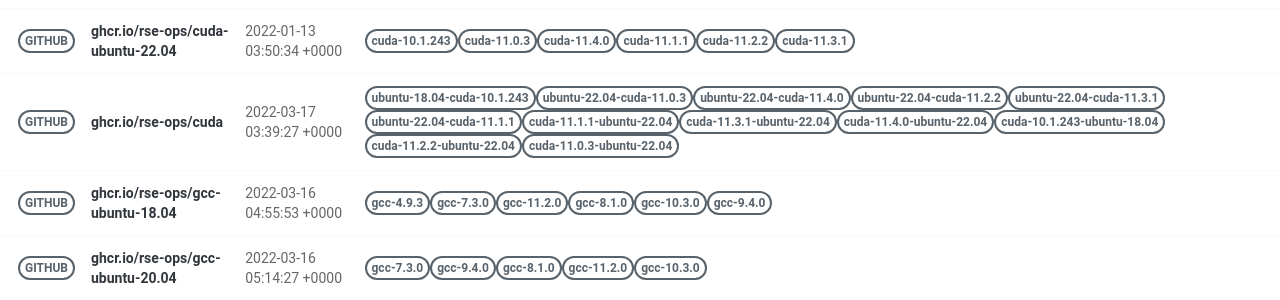
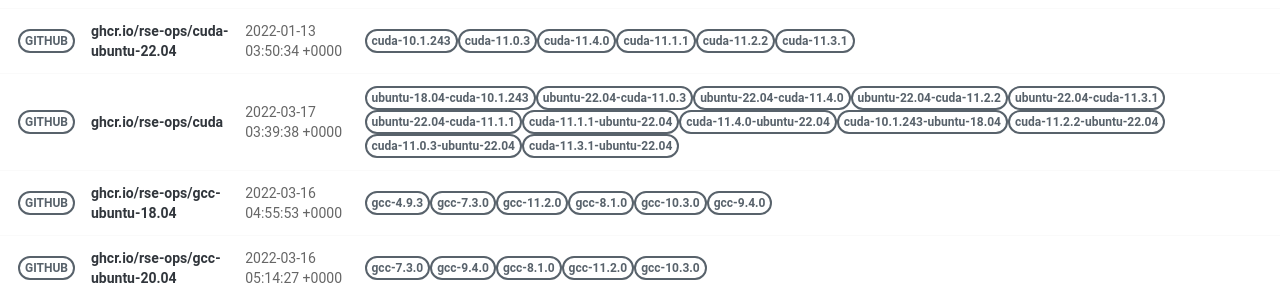
Before and after one commit to rse-ops/docker-images, a Jekyll site: the page built from pages/index.md, in a window 1280 px wide. Shown: the part 421-721 px from the top of the page. Built offline with Jekyll 4.4.1, drawn with Linux system fonts in a browser that asks for light colours; nearby versions of some CDN libraries.

Commit message:
Automated push to update library 2022-03-17

```diff
--- a/_library/ghcr.io-rse-ops-cuda.md
+++ b/_library/ghcr.io-rse-ops-cuda.md
@@ -1,7 +1,7 @@
 ---
 layout: container
 name: ghcr.io/rse-ops/cuda
-updated_at: 2022-03-17 03:39:27.815983
+updated_at: 2022-03-17 03:39:38.410213
 
 
 container_url: https://github.com/orgs/rse-ops/packages/container/package/cuda
```
Also changed, not shown: other parts of _library/ghcr.io-rse-ops-cuda.md (+3 -3 lines).
